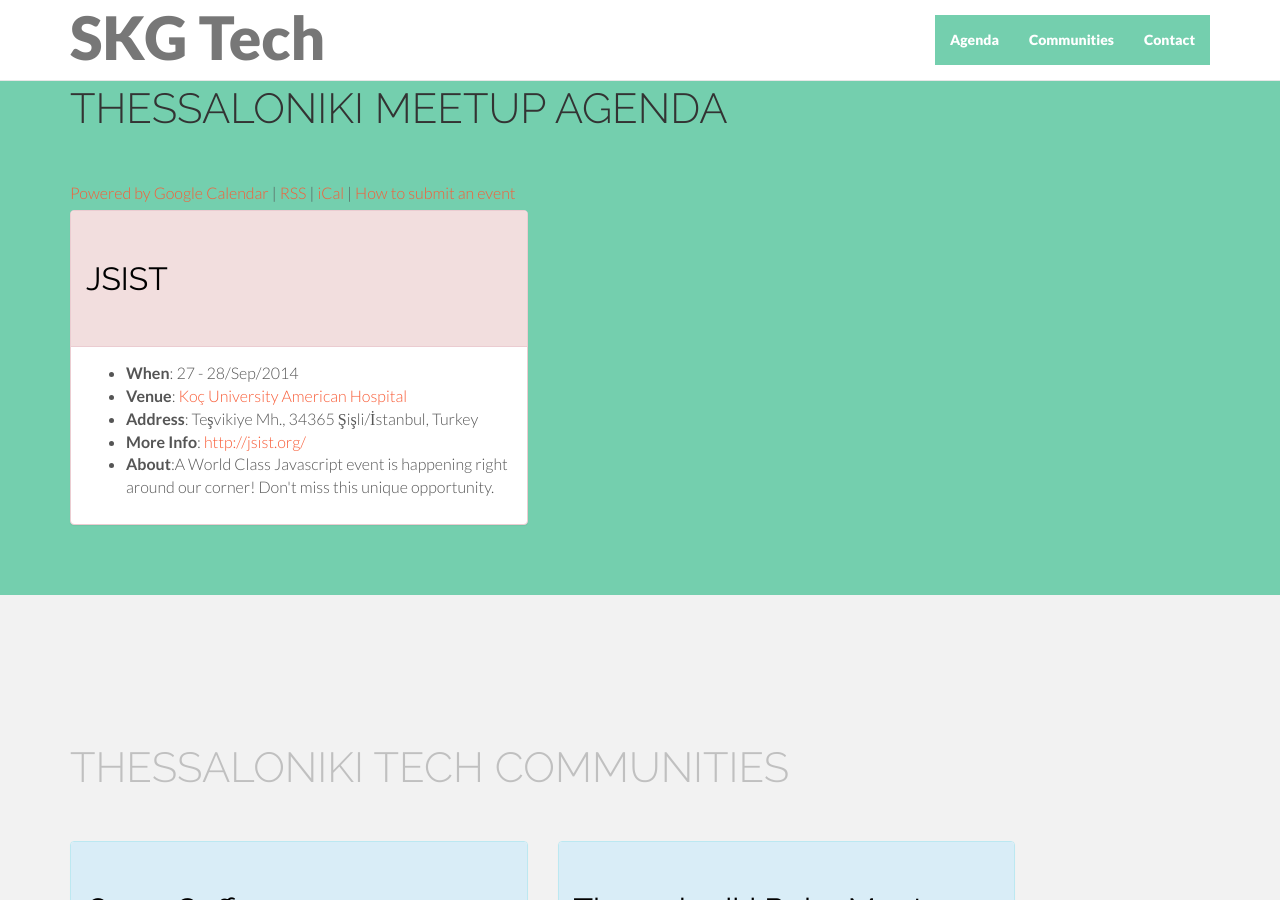
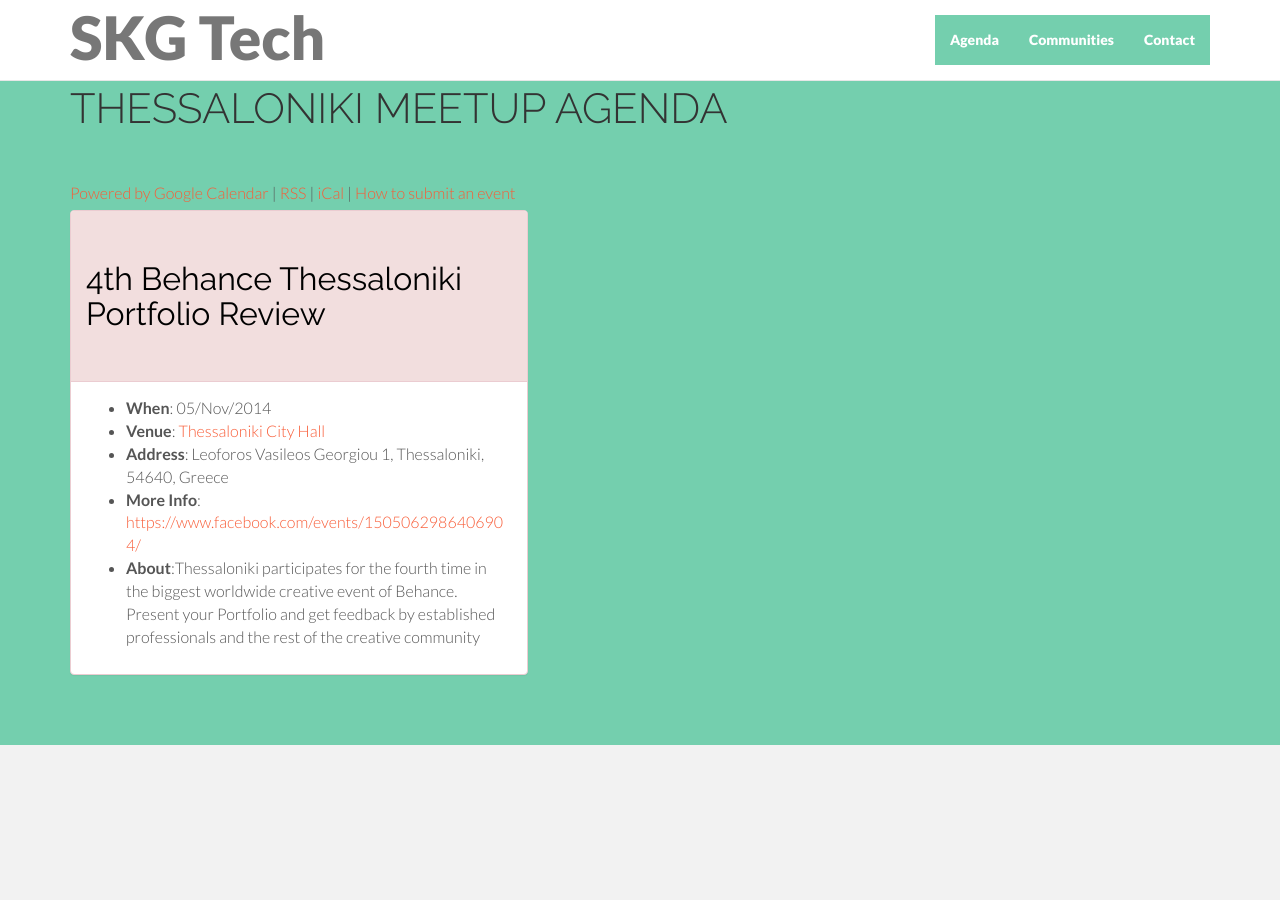
Before and after one commit to skgtech/skgtech.github.io, a Jekyll site: the page built from index.html, in a window 1280 px wide and 900 px high, scrolled down 689 px. Built offline with Jekyll 4.4.1, drawn with Linux system fonts in a browser that asks for light colours; nearby versions of some CDN libraries; Markdown is read by kramdown in place of the engine named in the settings; comment, search, counter and statistics services are not loaded.

Commit message:
remove jsist add 4th behance

```diff
--- a/_data/pinnedAgenda.yaml
+++ b/_data/pinnedAgenda.yaml
@@ -7,13 +7,13 @@
 
 # When agenda is empty, use the following stub so jekyll can build
 
-- name: "JSIST"
-  date: "27 - 28/Sep/2014"
-  location: "Koç University American Hospital"
-  address: "Teşvikiye Mh., 34365 Şişli/İstanbul, Turkey"
-  locationUrl: "http://goo.gl/maps/W9OR3"
-  website: "http://jsist.org/"
-  about: "A World Class Javascript event is happening right around our corner! Don't miss this unique opportunity."
+- name: "4th Behance Thessaloniki Portfolio Review"
+  date: "05/Nov/2014"
+  location: "Thessaloniki City Hall"
+  address: "Leoforos Vasileos Georgiou 1, Thessaloniki, 54640, Greece"
+  locationUrl: "http://goo.gl/maps/WTS9e"
+  website: "https://www.facebook.com/events/1505062986406904/"
+  about: "Thessaloniki participates for the fourth time in the biggest worldwide creative event of Behance. Present your Portfolio and get feedback by established professionals and the rest of the creative community"
 
 # To update normal events edit the google calendar.
 # - name: "Startup Live Thessaloniki"
```
